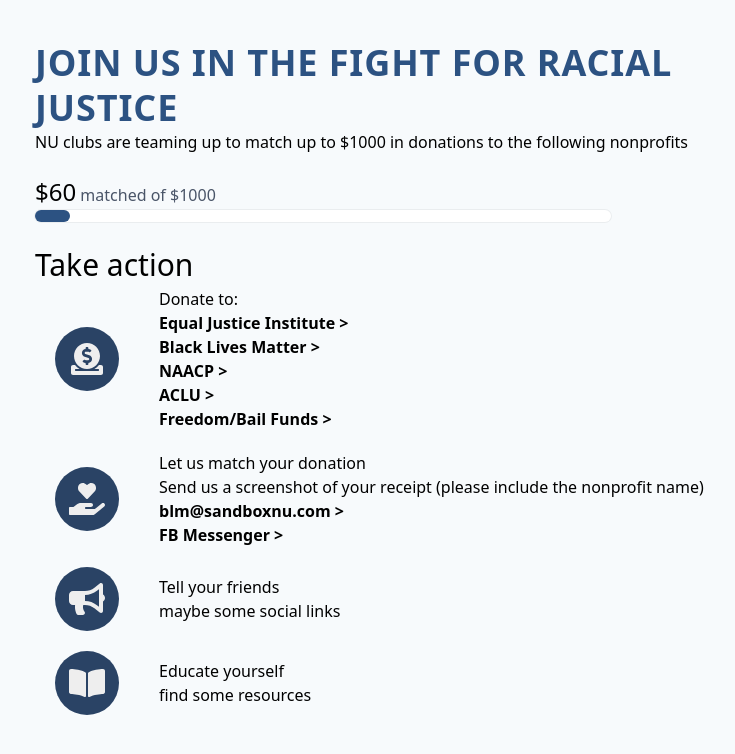
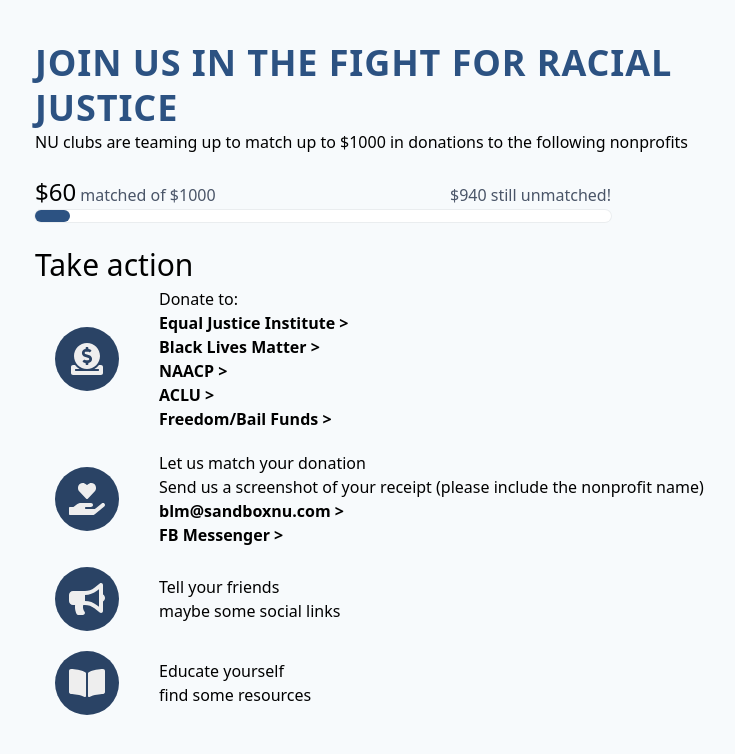
Before and after one commit to sandboxnu/blm, a Next.js app: page / in a window 1280 px wide. Shown: the top 754 px of the page, without its empty margins (221-956 px from the left). Built offline with nearby package versions, Linux system fonts and the light colour scheme.

Commit message:
unmatched

```diff
--- a/pages/index.js
+++ b/pages/index.js
@@ -11,10 +11,13 @@
   const percent = Math.floor((raised / total) * 100);
   return (
     <div className="w-full max-w-xl">
-      <span>
+      <div className="flex items-baseline">
         <span className="text-2xl">${raised}</span>
-        <span className="text-gray-700"> matched of ${total}</span>
-      </span>
+        <span className="ml-1 text-gray-700"> matched of ${total}</span>
+        <span className="ml-auto text-gray-700">
+          ${total - raised} still unmatched!
+        </span>
+      </div>
       <div className="h-3 bg-white rounded-full shadow-xs">
         <div
           className="h-full bg-blue-800 rounded-full"
```
